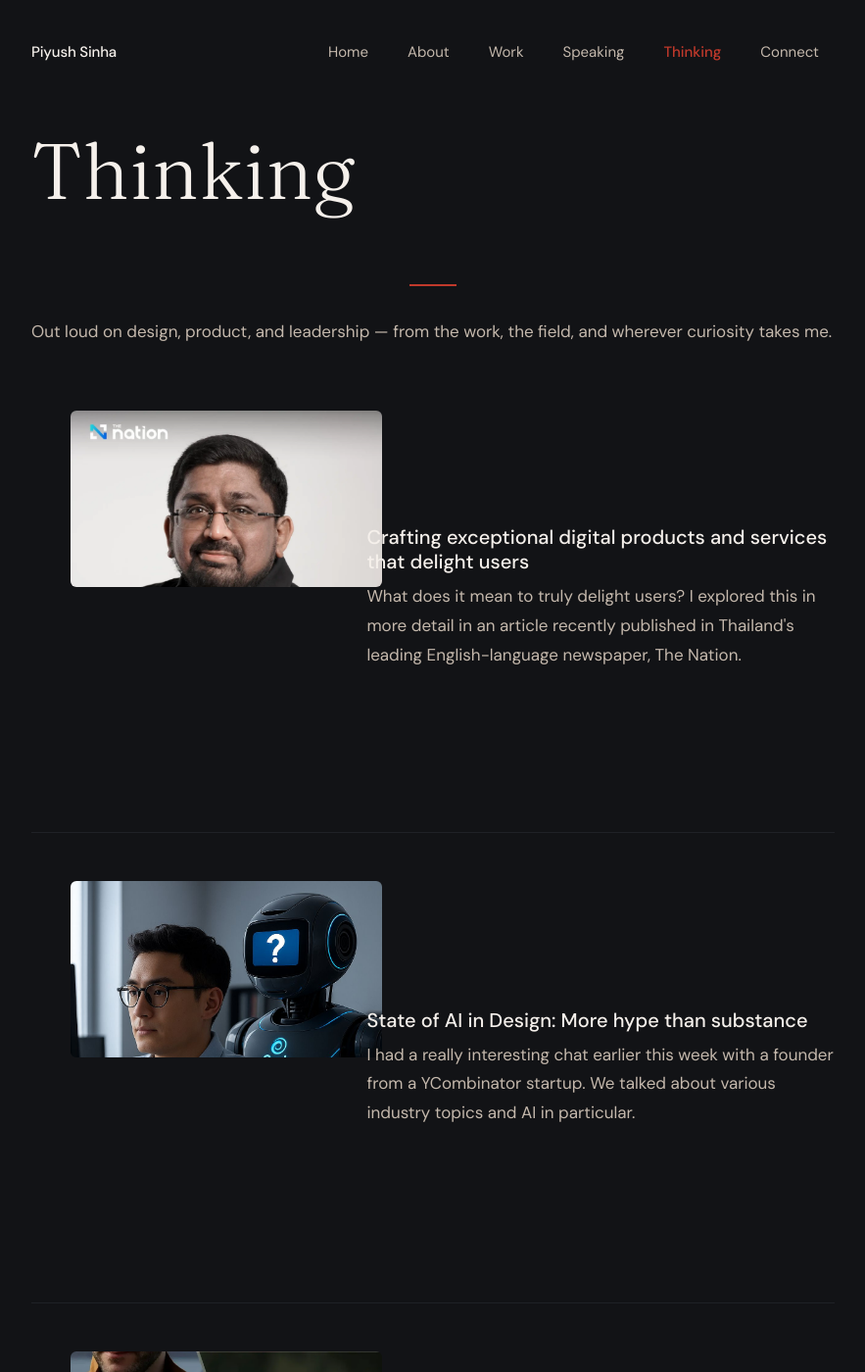
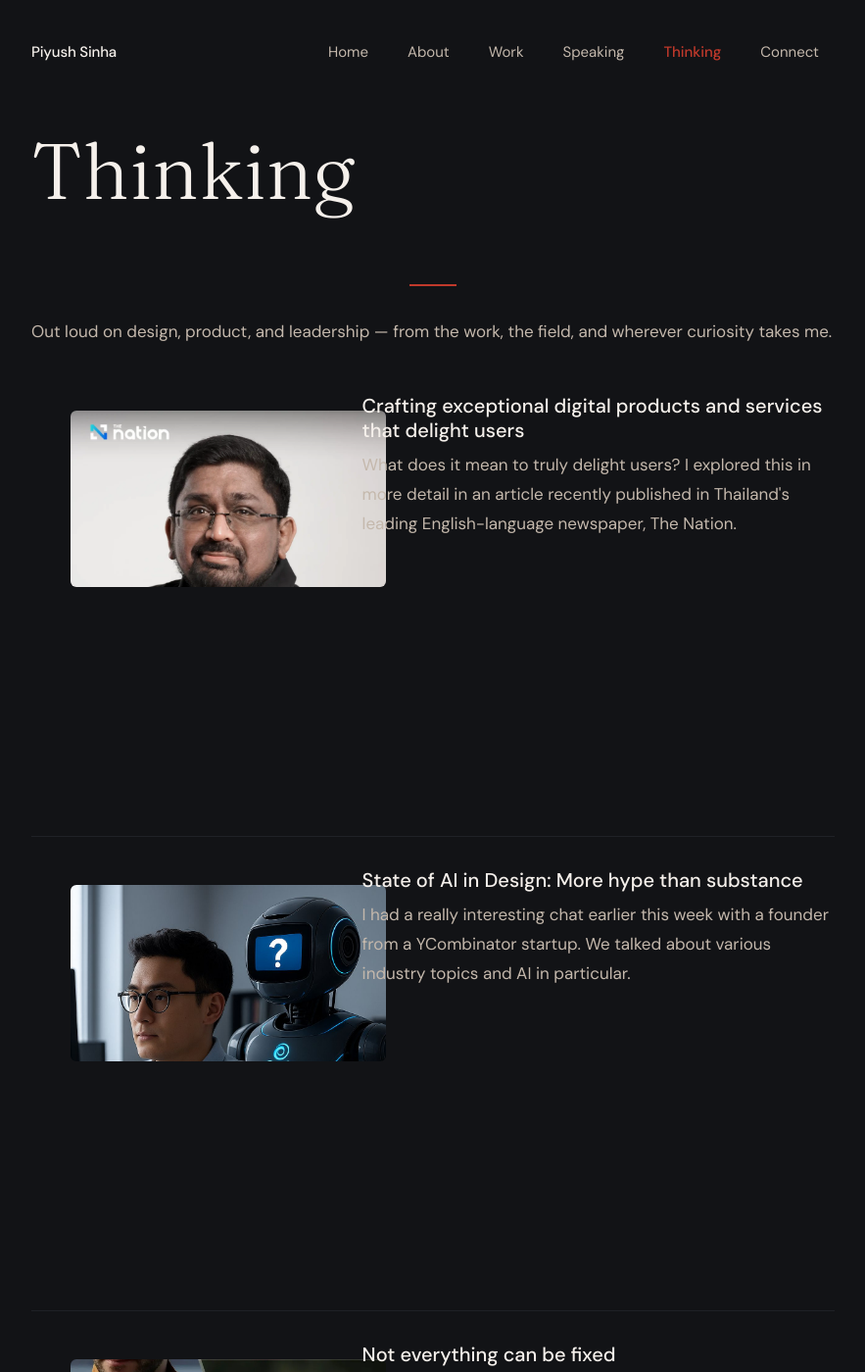
Before and after one commit to piyushsinha/piyushsinha.github.io, a Jekyll site: the page built from thinking/index.html, in a window 1280 px wide and 1400 px high. Shown: the whole window at 98% size, without its empty margins (198-1081 px from the left). Built offline with Jekyll 4.4.1, drawn with Linux system fonts in a browser that asks for light colours.

Commit message:
Fix: thinking page image-to-excerpt spacing
- Columns align-items: center → flex-start (text aligns with image top)
- Column gap reduced from 24px → 16px on desktop
- Work TOC already present, post dates/images already removed

```diff
--- a/assets/css/styles.css
+++ b/assets/css/styles.css
@@ -833,8 +833,8 @@ main#main-content {
 @media (min-width: 768px) {
   .columns {
     flex-direction: row;
-    align-items: center;
-    gap: var(--space-3);
+    align-items: flex-start;
+    gap: var(--space-2);
   }
 }
 
```
